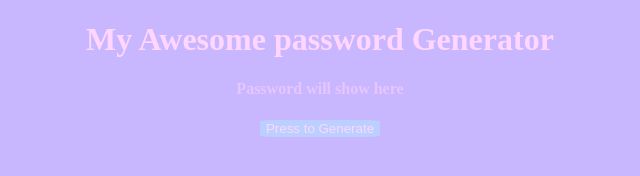
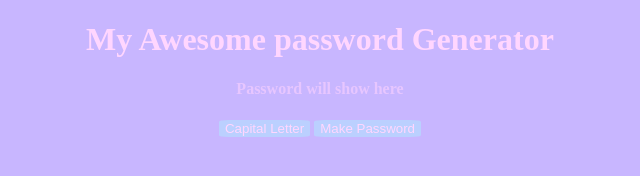
Before and after one commit to theBough/passwordGenerator, a plain HTML site: page index.html in a window 1280 px wide. Shown: the whole page, without its empty margins (328-968 px from the left). Drawn offline with Linux system fonts and the light colour scheme.

Commit message:
Update index.html

```diff
--- a/index.html
+++ b/index.html
@@ -11,7 +11,8 @@
 <body>
   <h1>My Awesome password Generator</h1>
   <h4 id = "showPassword">Password will show here</h4>
-  <button id = "myBtn" onclick="generate()">Press to Generate</button>
+  <button id = "myBtn" onclick="generateCapitalLetter()">Capital Letter</button>
+  <button id = "myBtn" onclick="startHere()">Make Password</button>
   <script src="script.js"></script>
 
  <!--
```
